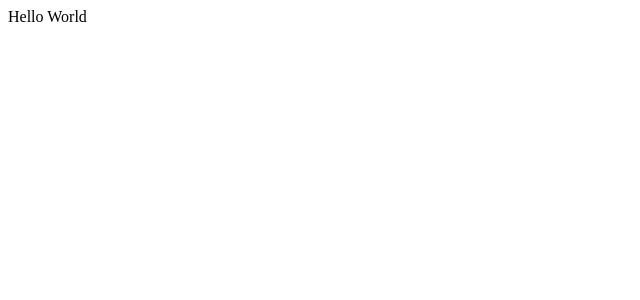
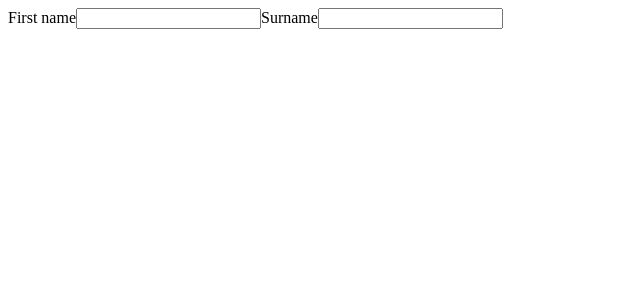
Before and after one commit to PepaHrebec/cv-project, a React (Create React App) app: page / in a window 1280 px wide. Shown: the top 300 px of the page, without its empty margins (0-640 px from the left). Built offline with nearby package versions, Linux system fonts and the light colour scheme.

Commit message:
Add generic input handling

```diff
--- a/src/App.js
+++ b/src/App.js
@@ -1,8 +1,37 @@
 import React, { Component } from "react";
+import { Generic } from "./components/general";
 
 class App extends Component {
+  constructor() {
+    super();
+
+    this.state = {
+      name: "",
+      surname: "",
+    };
+  }
+
+  changeNameValue = (e) => {
+    this.setState({
+      name: e.target.value,
+    });
+  };
+
+  changeSurnameValue = (e) => {
+    this.setState({
+      surname: e.target.value,
+    });
+  };
+
   render() {
-    return <div>Hello World</div>;
+    return (
+      <div>
+        <Generic
+          changeName={this.changeNameValue}
+          changeSurname={this.changeSurnameValue}
+        />
+      </div>
+    );
   }
 }
 
--- /dev/null
+++ b/src/components/general.js
@@ -0,0 +1,26 @@
+import React, { Component } from "react";
+
+class Generic extends Component {
+  render() {
+    return (
+      <div>
+        <label htmlFor="name">First name</label>
+        <input
+          type="text"
+          id="name"
+          onChange={this.props.changeName}
+          required
+        />
+        <label htmlFor="surname">Surname</label>
+        <input
+          type="text"
+          id="surname"
+          onChange={this.props.changeSurname}
+          required
+        />
+      </div>
+    );
+  }
+}
+
+export { Generic };
```
